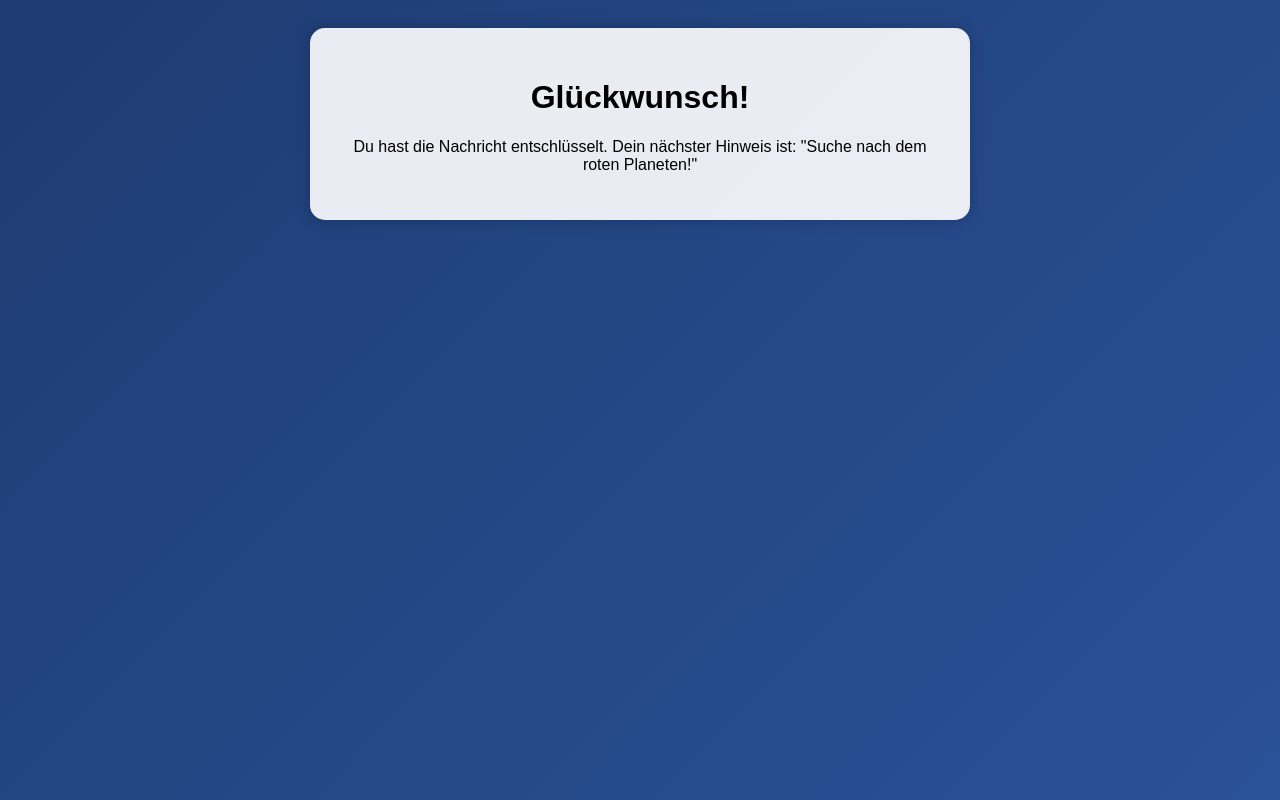
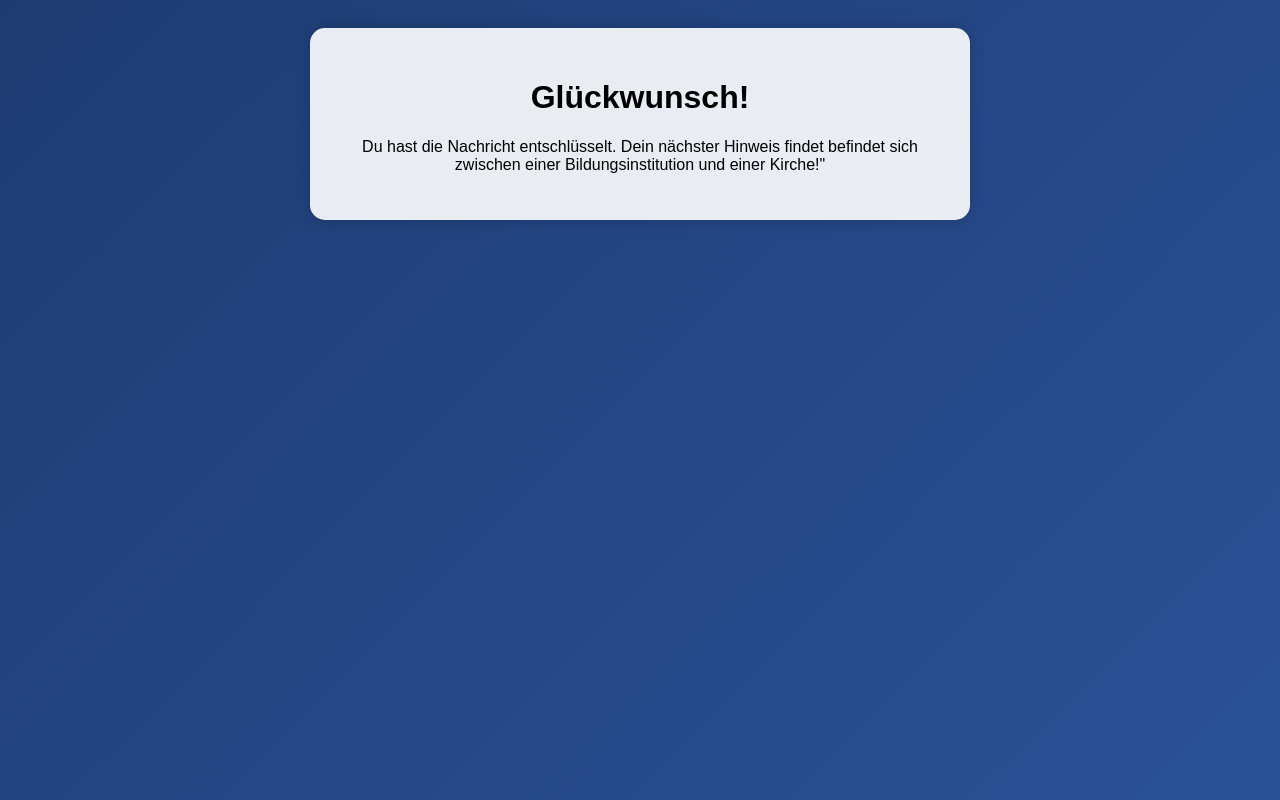
Before and after one commit to samuelfindenig/treasure_hunt, a plain HTML site: page hint1.html in a window 1280 px wide. Drawn offline with Linux system fonts and the light colour scheme.

Commit message:
Finale Version

```diff
--- a/hint1.html
+++ b/hint1.html
@@ -8,7 +8,7 @@
 <body>
     <div class="container">
         <h1>Glückwunsch!</h1>
-        <p>Du hast die Nachricht entschlüsselt. Dein nächster Hinweis ist: "Suche nach dem roten Planeten!" </p>
+        <p>Du hast die Nachricht entschlüsselt. Dein nächster Hinweis findet befindet sich zwischen einer Bildungsinstitution und einer Kirche!" </p>
     </div>
 </body>
 </html>
```
Also changed, not shown: img/01.png (added), img/mappe.PNG (added), 5 other files.
